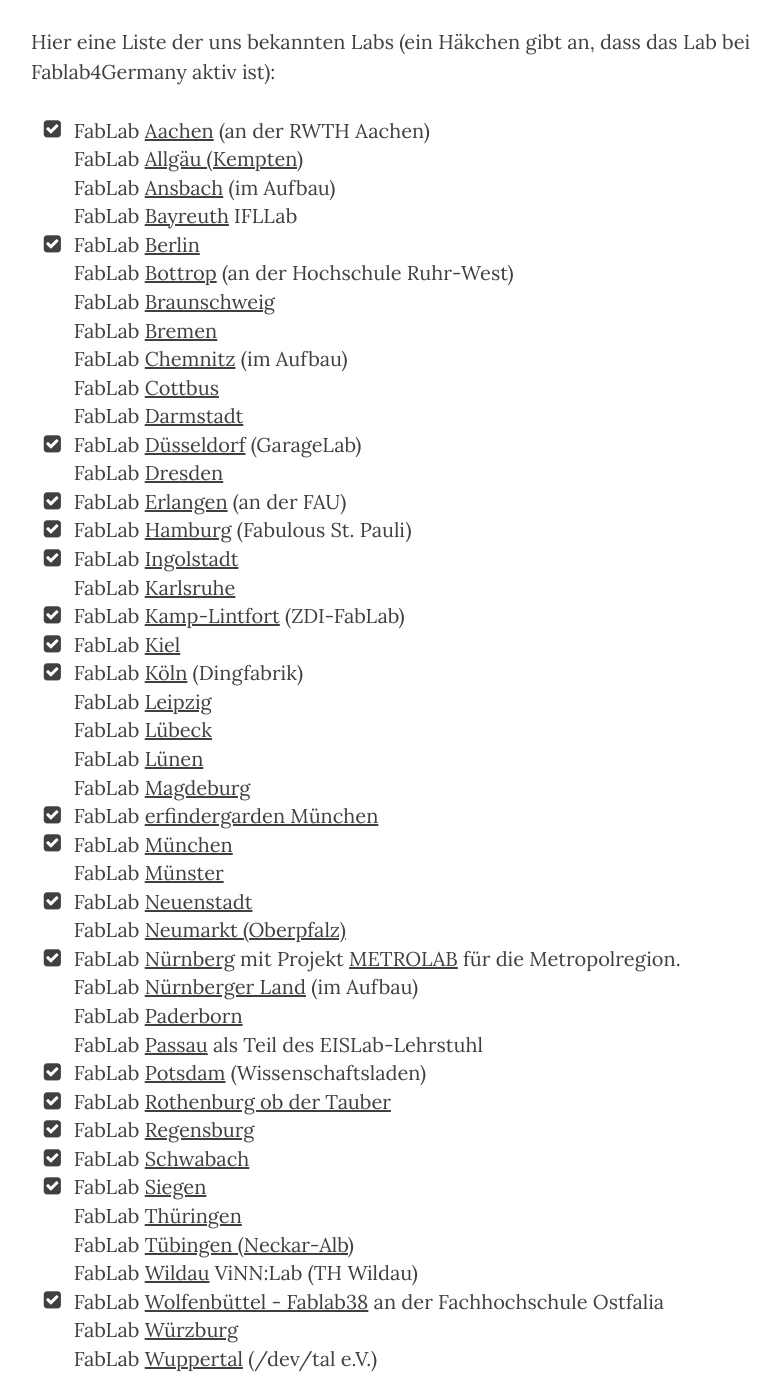
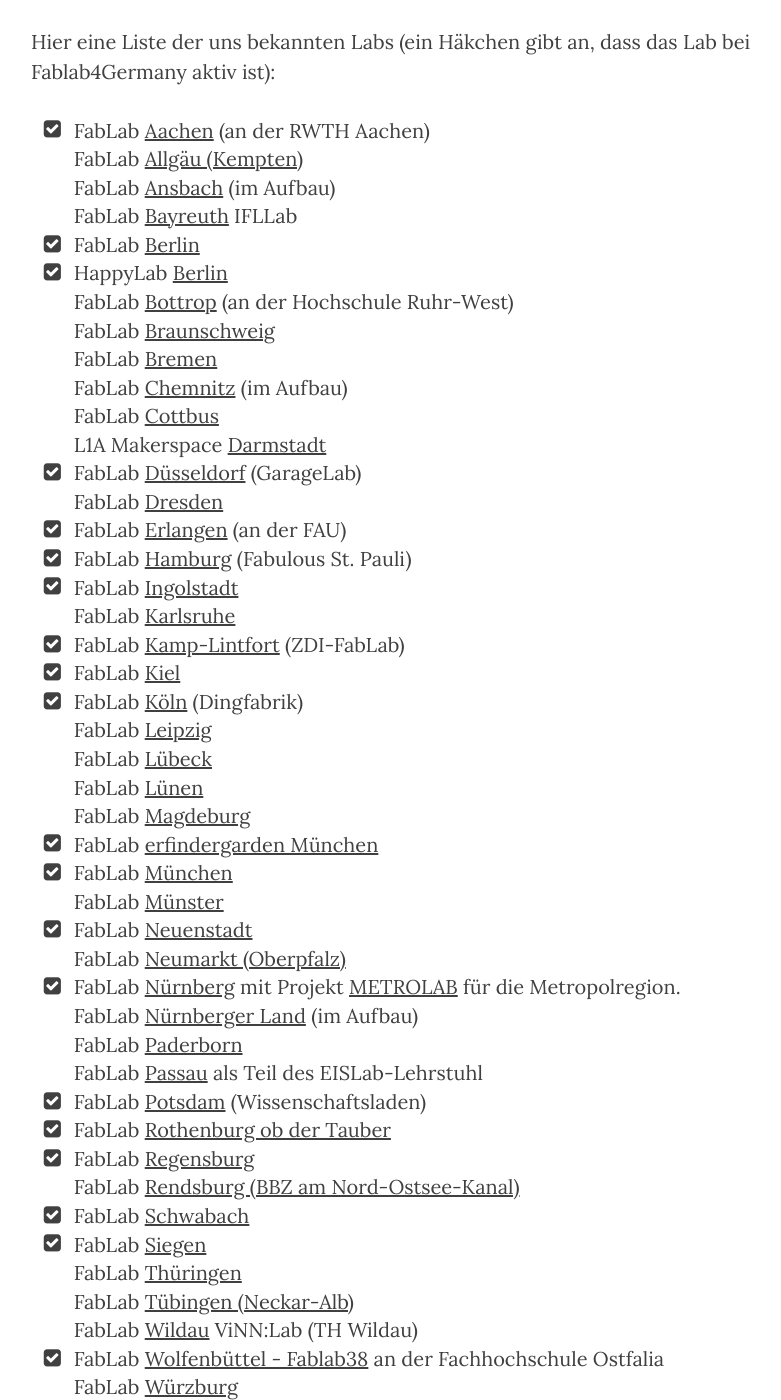
Before and after one commit to fabrikationslabor/fabrikationslabor.github.io, a Jekyll site: the page built from fablabs-in-deutschland.html, in a window 1280 px wide and 1400 px high, scrolled down 1085 px. Shown: the whole window, without its empty margins (234-1015 px from the left). Built offline with Jekyll 4.4.1, drawn with Linux system fonts in a browser that asks for light colours; nearby versions of some CDN libraries.

Commit message:
Update fablabs-in-deutschland.html
edited:
Darmstadt, Berlin
added:
happylab berlin, bbz

```diff
--- a/fablabs-in-deutschland.html
+++ b/fablabs-in-deutschland.html
@@ -16,14 +16,15 @@
   <li>FabLab <a href="http://fablab-allgaeu.de/" target="_blank">Allgäu (Kempten)</a></li>
   <li>FabLab <a href="http://www.fablab-ansbach.de/" target="_blank">Ansbach</a> (im Aufbau)</li>
   <li>FabLab <a href="http://www.fablab-bayreuth.de/" target="_blank">Bayreuth</a> IFLLab</li>
-  <li><i class="fa-li fa fa-check-square"></i>FabLab <a href="http://www.fablab-berlin.org/en" target="_blank">Berlin</a></li>
+  <li><i class="fa-li fa fa-check-square"></i>FabLab <a href="http://www.fablab.berlin" target="_blank">Berlin</a></li>
+  <li><i class="fa-li fa fa-check-square"></i>HappyLab <a href="happylab.de" target="_blank">Berlin</a></li>
   <li>FabLab <a href="http://fablab.hochschule-ruhr-west.de/" target="_blank">Bottrop</a> (an der Hochschule Ruhr-West)</li>
   <li>FabLab <a href="http://fablab-bs.de/" target="_blank">Braunschweig</a></li>
   <li>FabLab <a href="http://fablab-bremen.org" target="_blank">Bremen</a></li>
   <li>FabLab <a href="http://www.fablabchemnitz.de/" target="_blank">Chemnitz</a> (im Aufbau)</li>
   <li>FabLab <a href="http://fablab-cottbus.de/" target="_blank">Cottbus</a></li>
   <!-- nochmal prüfen, listet sich aber auch auf fablabs.io<li>L1A Makerspace <a href="http://www.l1a.de/" target="_blank">Darmstadt</a></li> -->
-  <li>FabLab <a href="http://www.fabbing-founding.org/fablab-darmstadt/" target="_blank">Darmstadt</a></li>
+  <li>L1A Makerspace <a href="http://www.l1a.de/" target="_blank">Darmstadt</a></li>
   <li><i class="fa-li fa fa-check-square"></i>FabLab <a href="http://garage-lab.de" target="_blank">Düsseldorf</a> (GarageLab)</li>
   <li>FabLab <a href="http://www.fablabdd.de" target="_blank">Dresden</a></li>
   <!--noch prüfen<li>FabLab <a href="http://www.3d-druckzentrum-ruhr.de/" target="_blank">Essen</a></li>-->
@@ -52,6 +53,7 @@
   <li><i class="fa-li fa fa-check-square"></i>FabLab <a href="http://www.wissenschaftsladen-potsdam.de/" target="_blank">Potsdam</a> (Wissenschaftsladen)</li>
   <li><i class="fa-li fa fa-check-square"></i>FabLab <a href="http://fablab-rothenburg.de/" target="_blank">Rothenburg ob der Tauber</a></li>
   <li><i class="fa-li fa fa-check-square"></i>FabLab <a href="http://www.fablab-regensburg.de/" target="_blank">Regensburg</a></li>
+  <li>FabLab <a href="http://bbz-nok.de/de/schueler/fablab.html" target="_blank">Rendsburg (BBZ am Nord-Ostsee-Kanal)</a></li>
   <li><i class="fa-li fa fa-check-square"></i>FabLab <a href="https://jugendzentrum-schwabach.de/openlab/" target="_blank">Schwabach</a></li>
   <li><i class="fa-li fa fa-check-square"></i>FabLab <a href="http://fablab-siegen.de/" target="_blank">Siegen</a></li>
   <!-- <li>Fablab <a href="http://shackspace.de" target="_blank">Stuttgart</a> als Teil des Stuttgarter Hackerspace "shackspace"</li> man findet auf der Seite nichts zum FabLab-->
```
